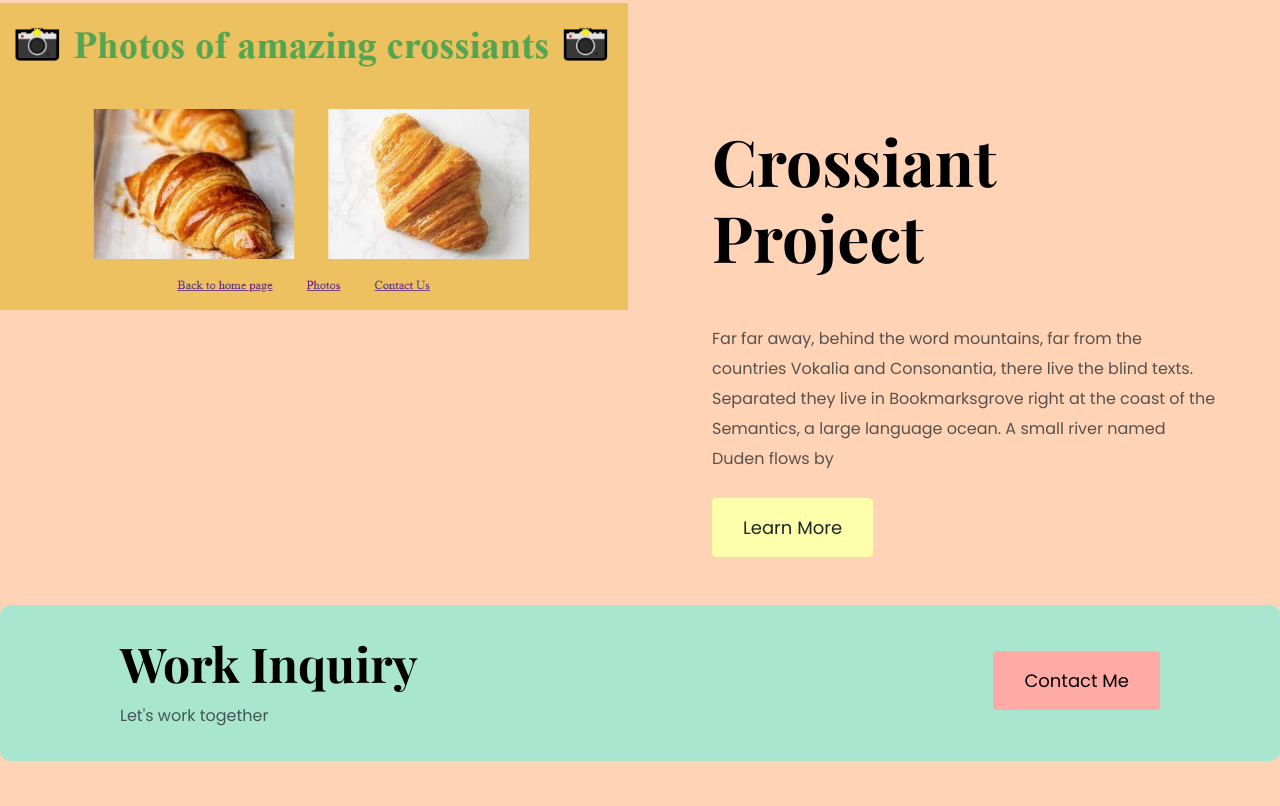
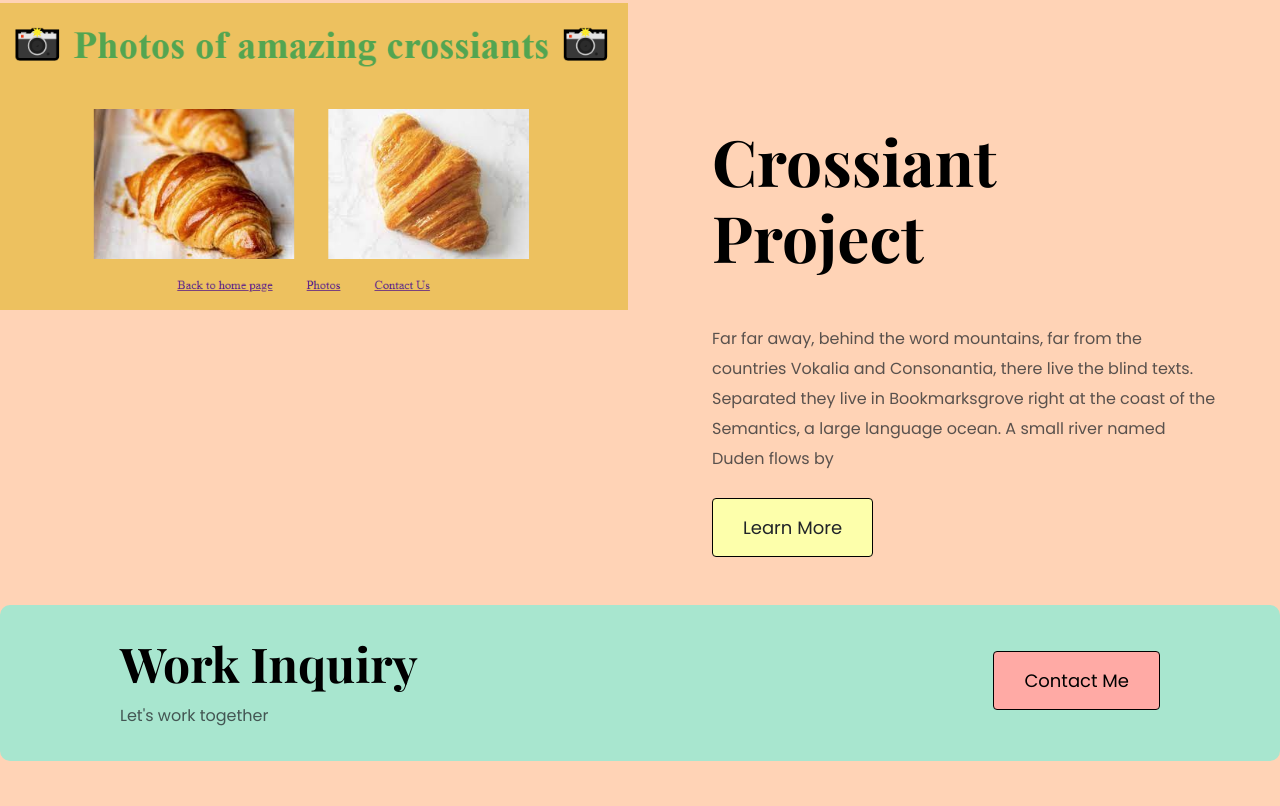
Before and after one commit to KengMagee/responsive-homepage-homework, a plain HTML site: page index.html in a window 1280 px wide. Shown: the part 1969-2775 px from the top of the page. Drawn offline with nearby package versions, Linux system fonts and the light colour scheme; a web font is replaced by a local one.

Commit message:
updated outline border colour

```diff
--- a/styles/style.css
+++ b/styles/style.css
@@ -86,6 +86,11 @@ p {
   font-size: 18px;
   line-height: 27px;
   padding: 15px 30px;
+  transition: all 50ms ease-in-out;
+  border-color: black;
+}
+.btn-branding:hover {
+  border-color: black;
 }
 .btn-branding-outline {
   background: #fdffab;
@@ -95,6 +100,11 @@ p {
   padding: 15px 30px;
   color: var(--default-font-family);
   border: 1px solid #fdffab;
+  transition: all 100ms ease-in-out;
+  border-color: black;
+}
+.btn-branding-outline:hover {
+  border-color: black;
 }
 .project-description {
   padding: 120px 60px 0;
```
